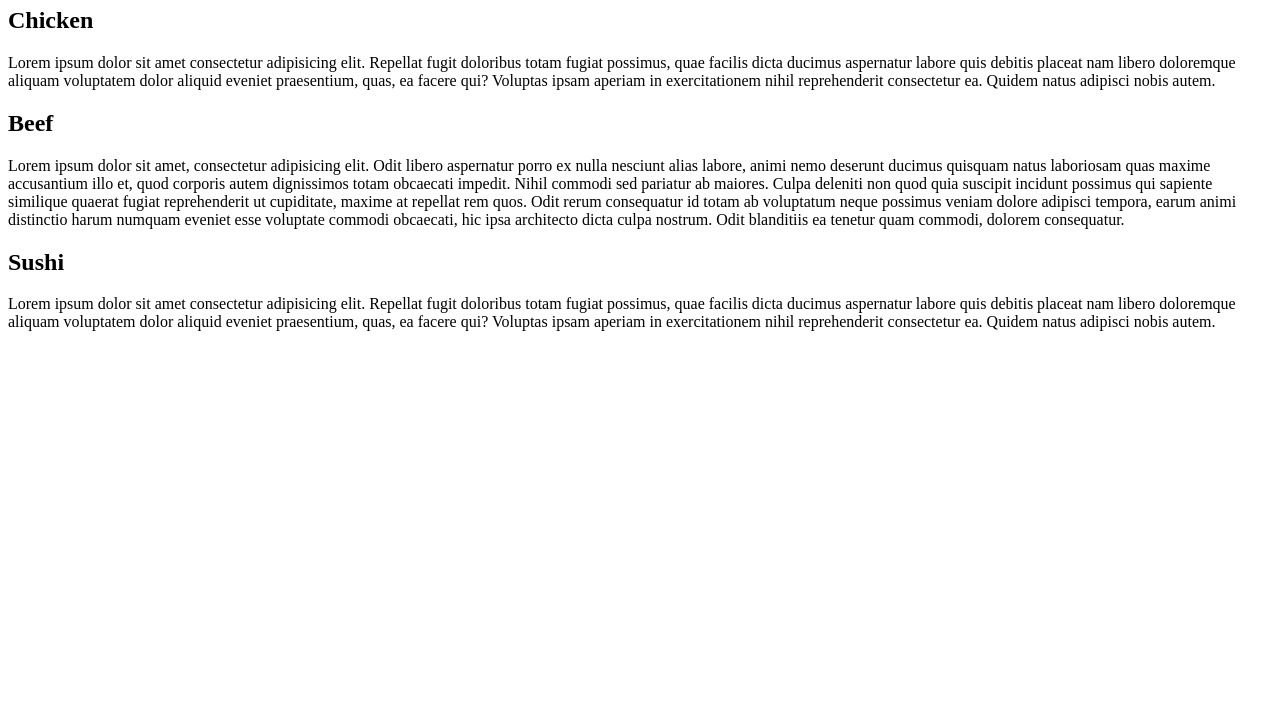
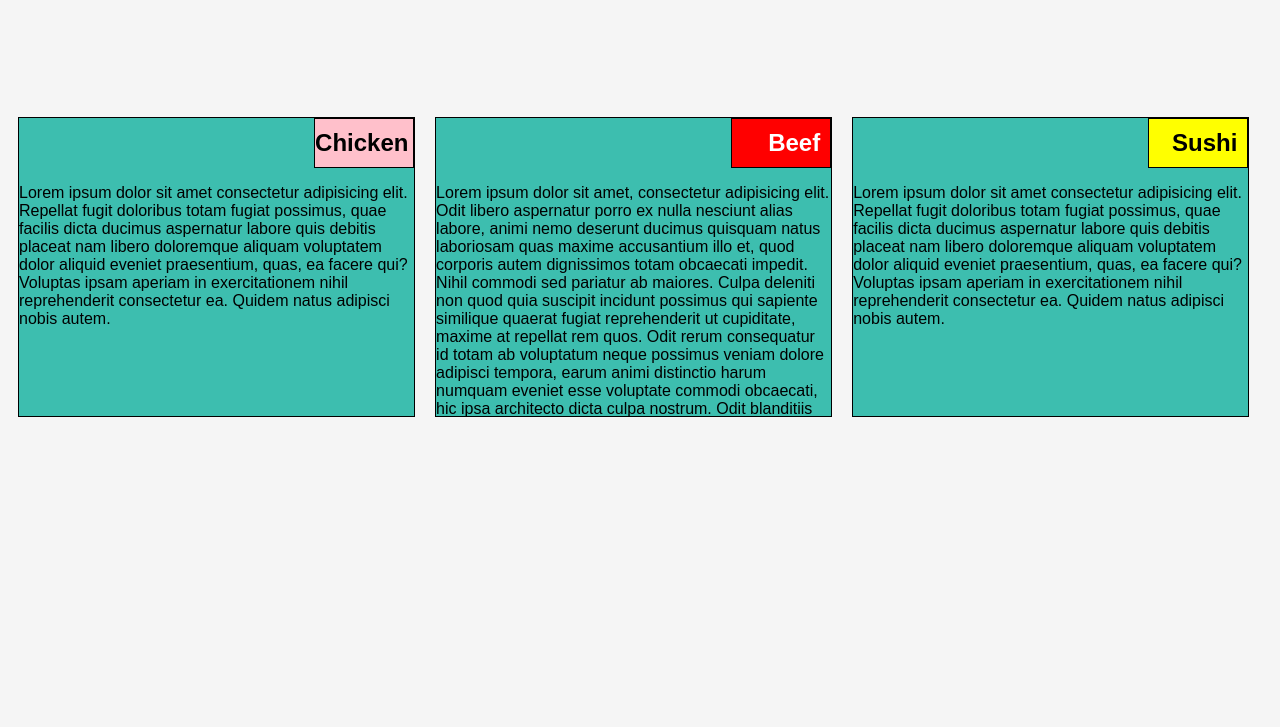
Before and after one commit to SirRodimus/mod2-solution, a plain HTML site: page index.html in a window 1280 px wide. Shown: the part 73-800 px from the top of the page. Drawn offline with Linux system fonts and the light colour scheme; the site is published under a folder, as on GitHub Pages, so addresses that start at the root find nothing.

Commit message:
Update index.html
fixed link to css file

```diff
--- a/index.html
+++ b/index.html
@@ -4,7 +4,7 @@
     <meta charset="UTF-8">
     <meta name="viewport" content="width=<<,>>, initial-scale=1.0">
     <title>Restaurant Menu</title>
-    <link rel="stylesheet" type="text/css" href="/css/style.css"/>
+    <link rel="stylesheet" type="text/css" href="css/style.css"/>
 </head>
 <body>
     <h1> Our Menu</h1>
```
